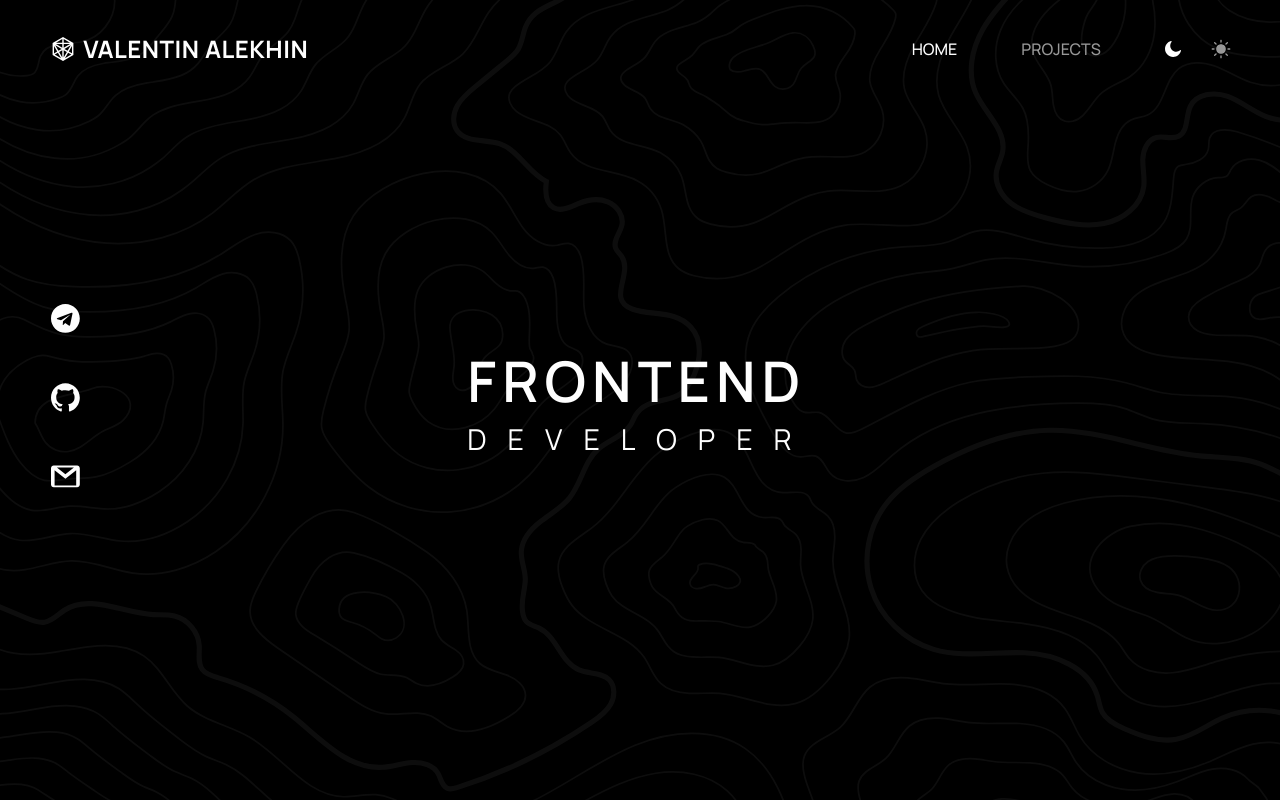
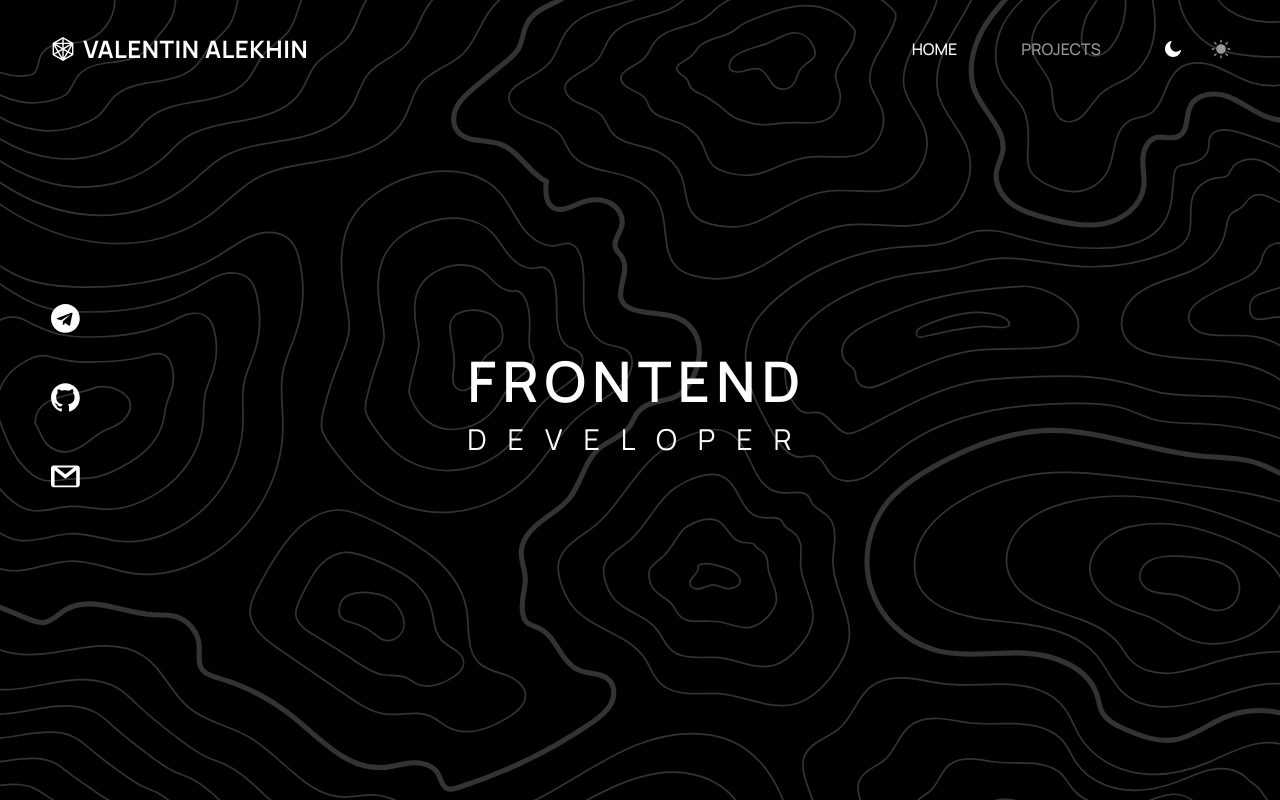
Before and after one commit to ValentinAlekhin/react-portfolio, a React (Create React App) app: page / in a window 1280 px wide. Built offline with nearby package versions, Linux system fonts and the light colour scheme.

Commit message:
Background component now use svg clasess for theming

```diff
--- a/src/components/Background/Background.jsx
+++ b/src/components/Background/Background.jsx
@@ -2,46 +2,12 @@ import React, { useContext } from 'react'
 
 import { ThemeContext } from '../../context/ThemeState'
 
-import { dark, light } from '../../style/themes'
-
-import { Image } from './styled'
-
-const transition = { duration: 0.3 }
-
-const variants = {
-  initial: {
-    opacity: 0,
-    transition,
-  },
-  animate: {
-    opacity: 1,
-    transition,
-  },
-  exit: {
-    opacity: 0,
-    transition,
-  },
-}
+import { Background } from './styled'
 
 const App = () => {
   const { theme } = useContext(ThemeContext)
 
-  return (
-    <>
-      <Image
-        animate={theme.id === dark.id ? 'animate' : 'exit'}
-        variants={variants}
-        src={dark.background}
-        alt="Dark background"
-      />
-      <Image
-        animate={theme.id === light.id ? 'animate' : 'exit'}
-        variants={variants}
-        src={light.background}
-        alt="Light background"
-      />
-    </>
-  )
+  return <Background theme={theme} />
 }
 
 export default App
--- a/src/components/Background/styled.js
+++ b/src/components/Background/styled.js
@@ -1,7 +1,8 @@
 import styled from 'styled-components'
-import { motion } from 'framer-motion'
 
-export const Image = styled(motion.img)`
+import { ReactComponent as SVG } from './background.svg'
+
+export const Background = styled(SVG)`
   position: fixed;
   top: 0;
   left: 0;
@@ -9,4 +10,23 @@ export const Image = styled(motion.img)`
   min-width: 100%;
   min-height: 100%;
   z-index: -1;
+
+  .st0 {
+    transition: all 0.3s;
+    fill: ${({ theme }) => theme.background.fill};
+  }
+
+  .st2 {
+    transition: all 0.3s;
+    fill: none;
+    stroke: ${({ theme }) => theme.background.stroke};
+    stroke-width: 3;
+    stroke-miterlimit: 10;
+  }
+  .st3 {
+    transition: all 0.3s;
+    fill: none;
+    stroke: ${({ theme }) => theme.background.stroke};
+    stroke-miterlimit: 10;
+  }
 `
--- a/src/style/themes.js
+++ b/src/style/themes.js
@@ -2,9 +2,6 @@ import loadable from '@loadable/component'
 import { darken, lighten, rgba } from 'polished'
 import anOldHope from 'react-syntax-highlighter/dist/esm/styles/hljs/an-old-hope'
 import monoBlue from 'react-syntax-highlighter/dist/esm/styles/hljs/mono-blue'
-
-import darkBg from './images/dark_bg.svg'
-import lightBg from './images/light_bg.svg'
 
 const darkThemeFontColor = '#fefefe'
 const lightThemeFontColor = '#000'
@@ -23,7 +20,7 @@ const createRenders = style => ({
 
 export const dark = {
   id: '0',
-  background: darkBg,
+  background: { fill: '#000', stroke: lighten(0.2, '#000') },
   fontColor: darkThemeFontColor,
   navLink: {
     notActiveColor: darken(0.4, darkThemeFontColor),
@@ -61,7 +58,7 @@ export const dark = {
 
 export const light = {
   id: '1',
-  background: lightBg,
+  background: { fill: '#fff', stroke: darken(0.4, '#fff') },
   fontColor: lightThemeFontColor,
   navLink: {
     notActiveColor: lighten(0.5, lightThemeFontColor),
```
Also changed, not shown: src/components/Background/background.svg, src/style/images/dark_bg.svg (deleted).
